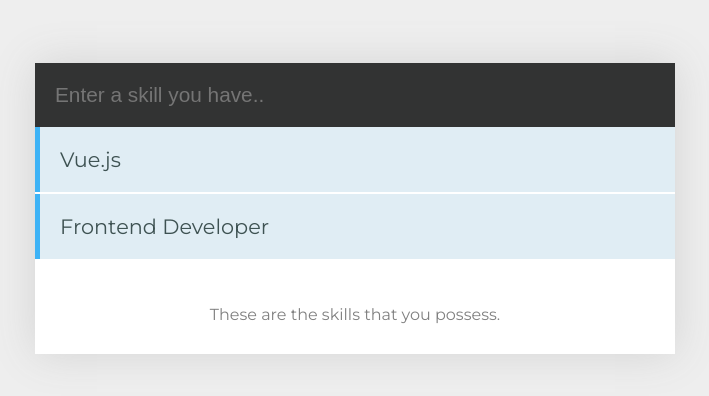
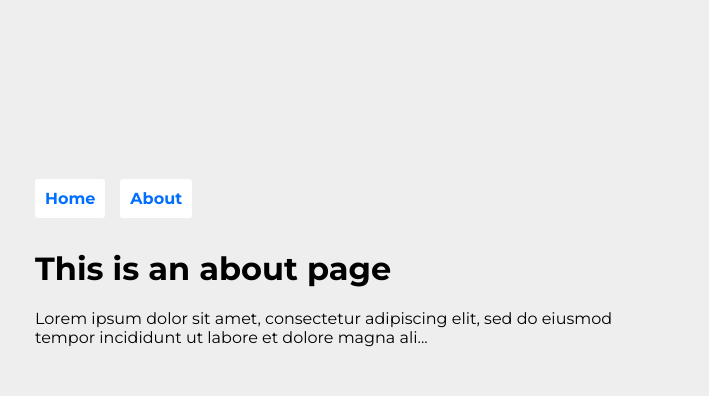
Before and after one commit to gktaj/vue2-checking, a Vue app: page /#/about in a window 1280 px wide. Shown: the part 184-580 px from the top of the page, without its empty margins (285-994 px from the left). Built offline with nearby package versions, Linux system fonts and the light colour scheme; a small style sheet from the web is missing.

Commit message:
installing the vue router

```diff
--- a/package.json
+++ b/package.json
@@ -10,7 +10,8 @@
   "dependencies": {
     "ajv": "^6.6.2",
     "vee-validate": "^2.1.4",
-    "vue": "^2.5.17"
+    "vue": "^2.5.17",
+    "vue-router": "^3.0.2"
   },
   "devDependencies": {
     "@vue/cli-plugin-babel": "^3.2.0",
--- a/src/App.vue
+++ b/src/App.vue
@@ -1,16 +1,17 @@
 <template>
   <div id="app">
-    <Skills/>
+    <nav>
+      <router-link to="/">Home</router-link>
+      <router-link to="/about">About</router-link>
+    </nav>
+    <router-view/>
   </div>
 </template>
 
 <script>
-import Skills from "./components/Skills.vue";
-
 export default {
   name: "app",
   components: {
-    Skills
   }
 };
 </script>
@@ -34,4 +35,27 @@
 #app {
   width: 50%;
 }
+
+body {
+  background-color: #eeeeee;
+  font-family: "Montserrat", sans-serif;
+  display: grid;
+  grid-template-rows: auto;
+  justify-items: center;
+  padding-top: 50px;
+}
+
+nav {
+  padding: 20px 20px 20px 0;
+}
+
+nav a {
+  padding: 10px;
+  text-decoration: none;
+  background: #fff;
+  border-radius: 3px;
+  color: rgb(0, 110, 255);
+  font-weight: bold;
+  margin-right: 15px;
+}
 </style>
--- /dev/null
+++ b/src/components/About.vue
@@ -0,0 +1,6 @@
+<template>
+  <div class="about">
+    <h1>This is an about page</h1>
+    <p>Lorem ipsum dolor sit amet, consectetur adipiscing elit, sed do eiusmod tempor incididunt ut labore et dolore magna ali...</p>
+  </div>
+</template>
--- a/src/main.js
+++ b/src/main.js
@@ -1,5 +1,6 @@
 import Vue from 'vue'
 import App from './App.vue'
+import router from './router'
 
 import VeeValidate from 'vee-validate';
 Vue.use(VeeValidate);
@@ -7,5 +8,6 @@
 Vue.config.productionTip = false
 
 new Vue({
+  router,
   render: h => h(App),
 }).$mount('#app')
--- /dev/null
+++ b/src/router.js
@@ -0,0 +1,21 @@
+import Vue from 'vue'
+import Router from 'vue-router'
+import Skills from './components/Skills.vue'
+import About from './components/About.vue'
+
+Vue.use(Router)
+
+export default new Router({
+  routes: [
+    {
+      path: '/',
+      name: 'skills',
+      component: Skills
+    },
+    {
+      path: '/about',
+      name: 'about',
+      component: About
+    }
+  ]
+})
```
Also changed, not shown: 1 other file (tests, documents, lock files or other folders).
